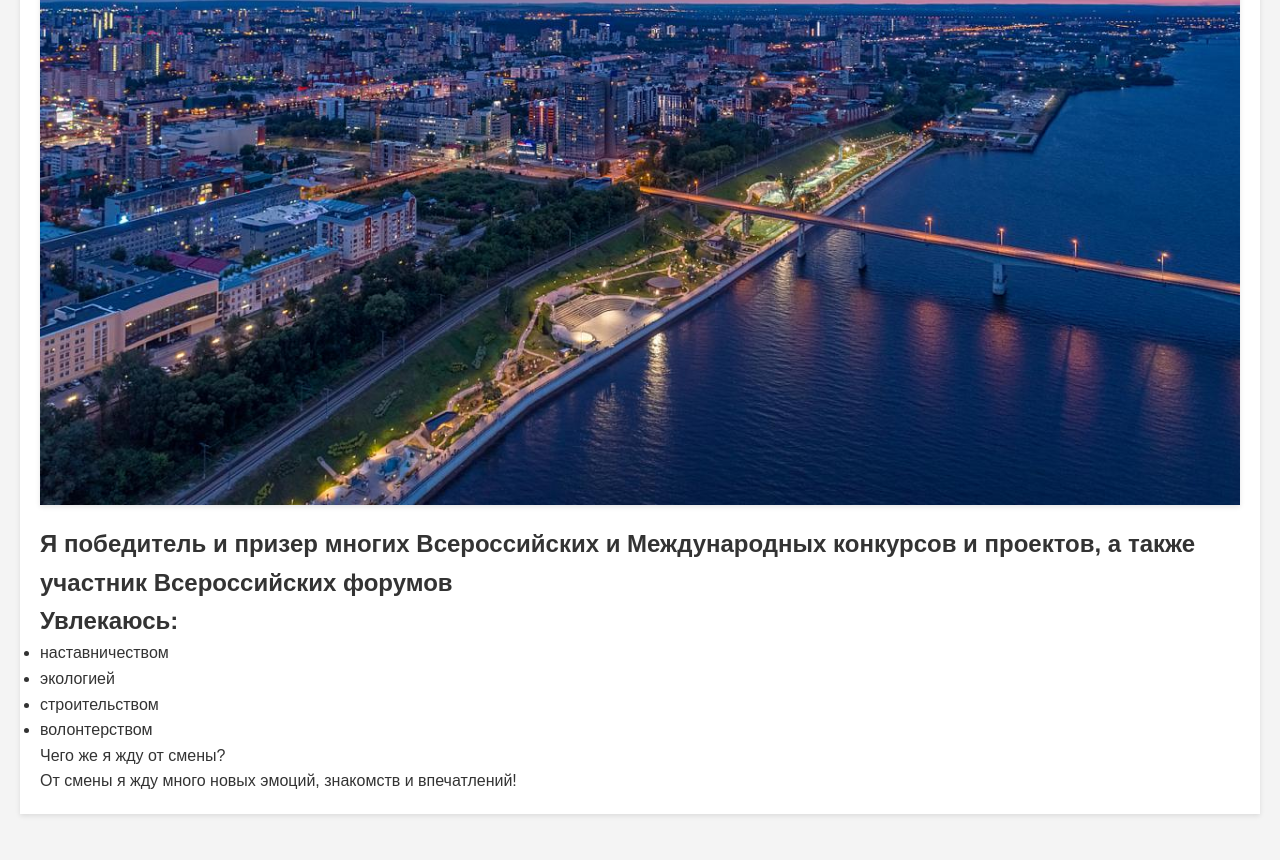
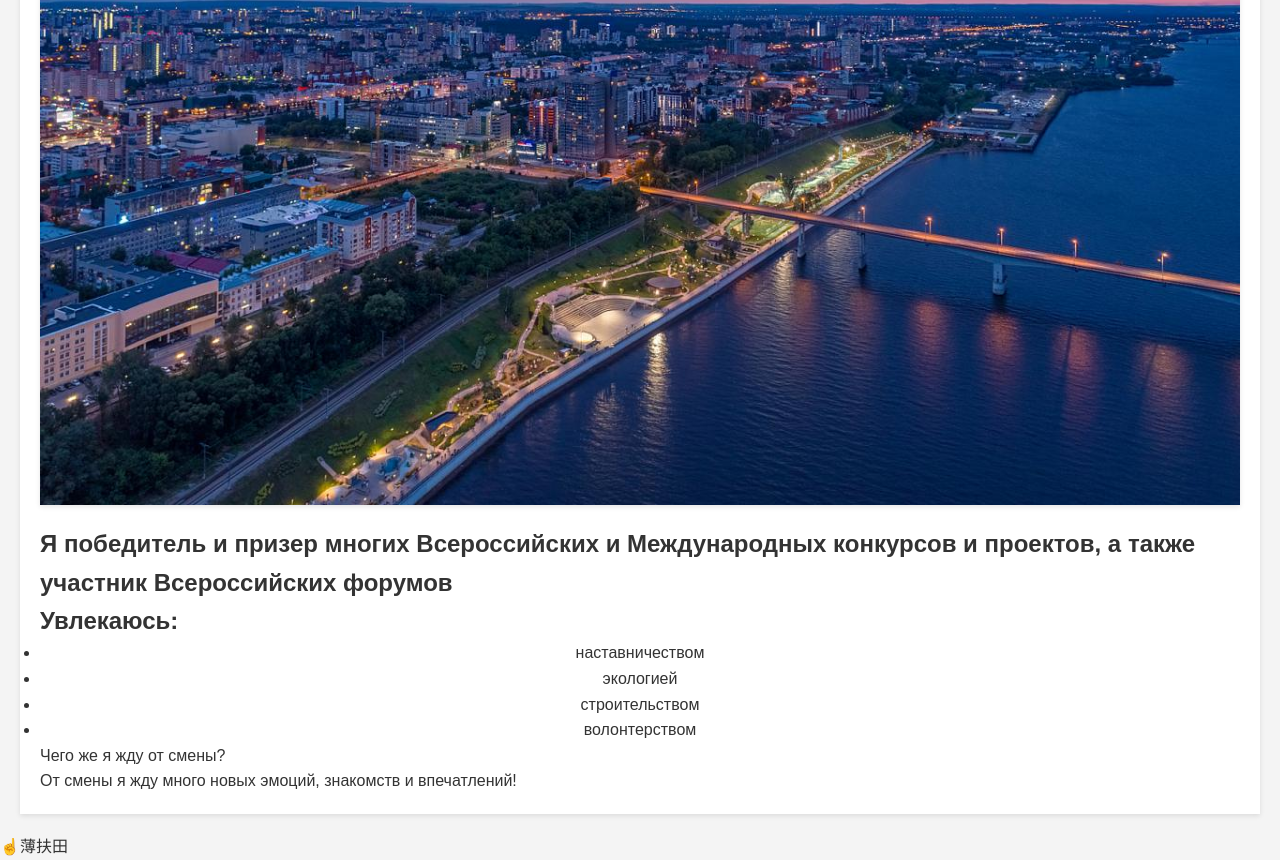
Before and after one commit to Darnickaya/rsfouyhg0worihgpiowh, a plain HTML site: page index.html in a window 1280 px wide. Shown: the part 806-1666 px from the top of the page. Before the commit the page ends 1640 px from the top, so only its background shows below. Drawn offline with Linux system fonts and the light colour scheme.

Commit message:
Update index.html

```diff
--- a/index.html
+++ b/index.html
@@ -23,20 +23,21 @@
         <img src="пермь.jpg" alt="город Пермь">
 
         <h2>Я победитель и призер многих Всероссийских и Международных конкурсов и проектов, а также участник Всероссийских форумов</h2>
-        <text-align>
+
             <h2> Увлекаюсь:</h2>
-        <ul>
-            <li> наставничеством </li>
-            <li> экологией </li>
-            <li> cтроительством </li>
-            <li> волонтерством </li>
+        <ul align="center">
+            <li align="center"> наставничеством </li>
+            <li align="center"> экологией </li>
+            <li align="center"> cтроительством </li>
+            <li align="center"> волонтерством </li>
         </h3>
             </ul>
-     </text-align>
             Чего же я жду от смены?<br />
             От смены я жду много новых эмоций, знакомств и впечатлений!
         </h6>
     </article>
-
+    <footer>
+        ☝薄扶田
+    </footer>
 </body>
 </html>
```
